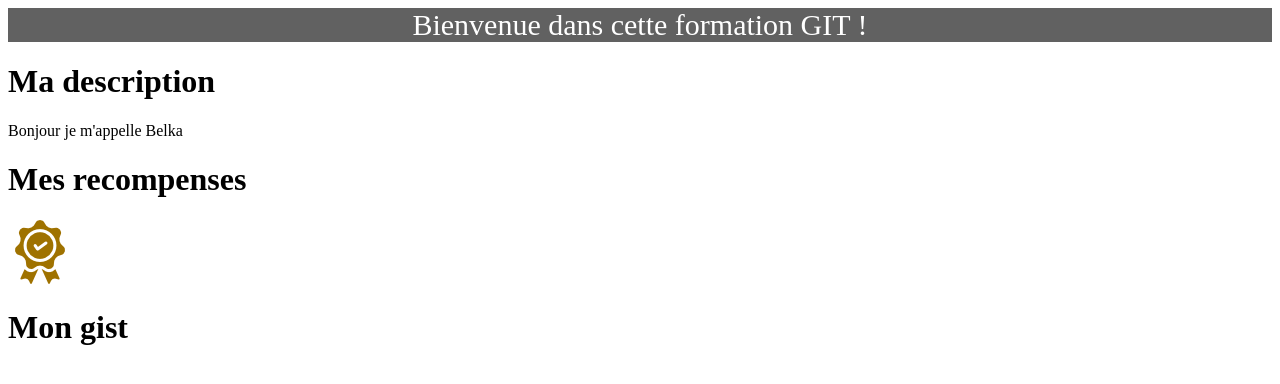
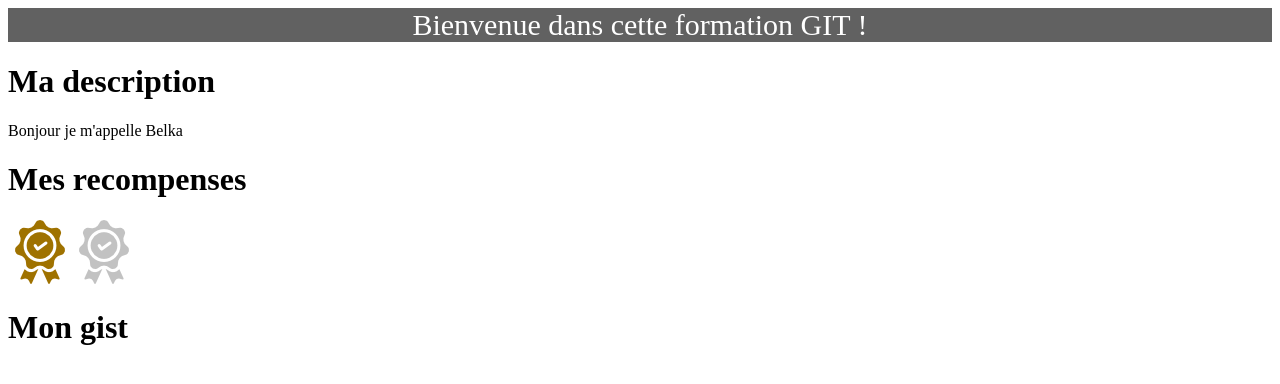
Before and after one commit to BMOUD/FormationGit, a plain HTML site: page hello.html in a window 1280 px wide. Drawn offline with Linux system fonts and the light colour scheme.

Commit message:
Medaille d'arg

```diff
--- a/hello.html
+++ b/hello.html
@@ -25,7 +25,7 @@
     <!-- Description-->
     <div>
       <h1>Mes recompenses</h1>
-      <p><img src="images\medal_bronze.png"></p>
+      <p><img src="images\medal_bronze.png"><img src="images\medal_silver.png"></p>
     </div>
 
     <!-- Mon gist-->
```
